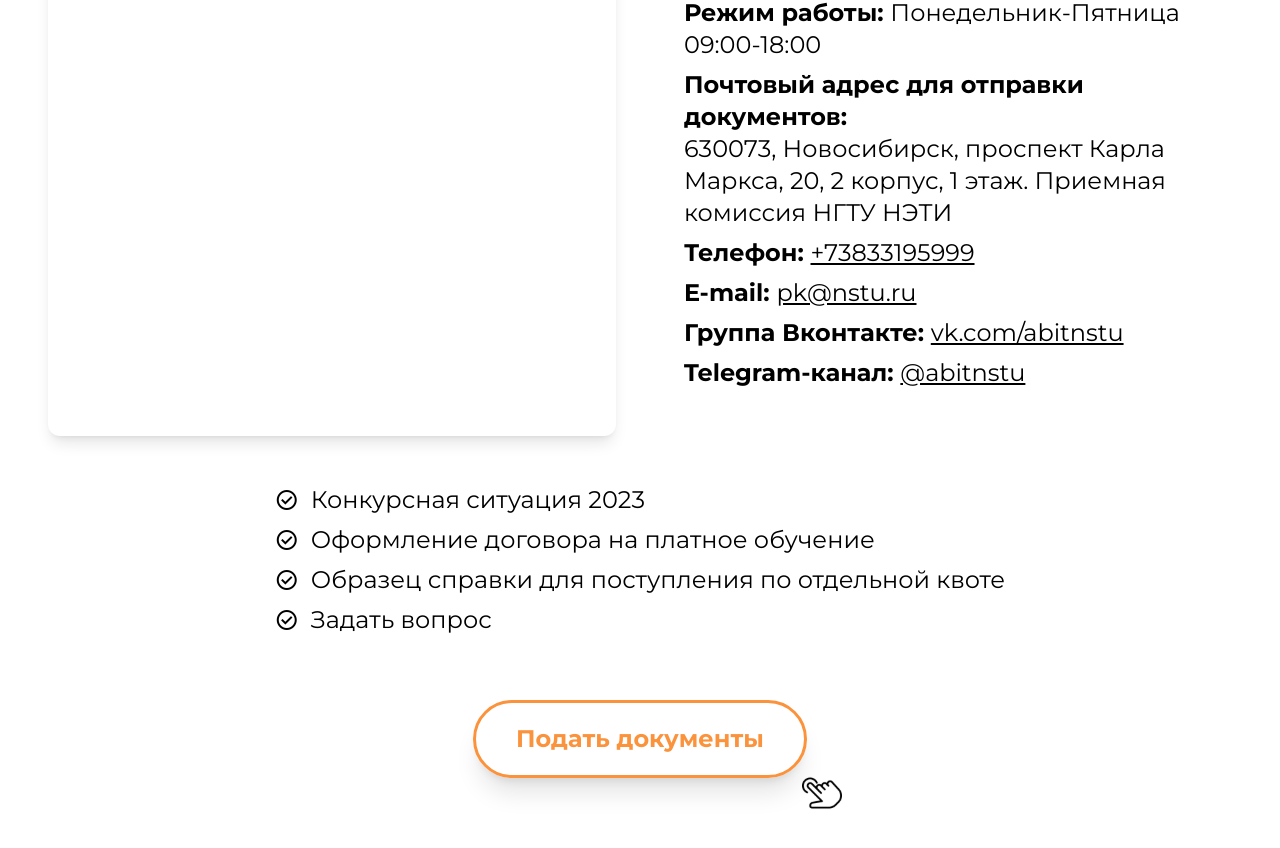
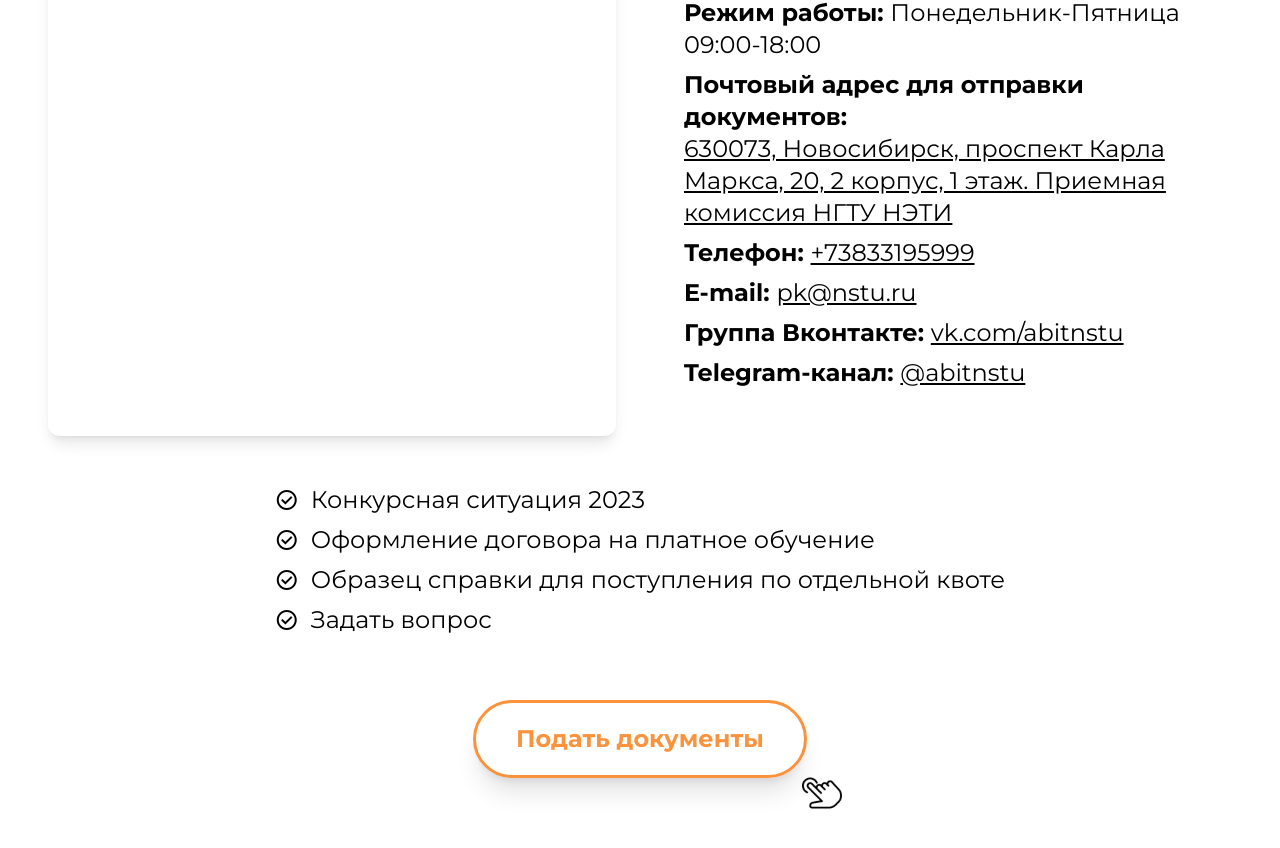
Before and after one commit to l4blee/nstu_abitur, a SvelteKit app in the folder svelte/: page / in a window 1280 px wide. Shown: the part 2354-3202 px from the top of the page. Built offline with nearby package versions, Linux system fonts and the light colour scheme; a web font is replaced by a local one.

Commit message:
mobile_upd

```diff
--- a/svelte/src/routes/+page.svelte
+++ b/svelte/src/routes/+page.svelte
@@ -24,7 +24,7 @@
                 </a>
                 <div class='absolute flex bottom-[-1.5rem] bg-white text-gray-400 rounded-full p-2 h-12 w-[70%] shadow-lg items-center left-0 right-0 mx-auto'>
                     <span class='icon text-black mr-2'>search</span>
-                    <span class='font-mont'>Поиск</span>
+                    <input class='font-mont' placeholder="Поиск"/>
                 </div>
             </div>
 
@@ -145,7 +145,8 @@
                     <h2 class="font-bold">Режим работы:
                         <span class="font-normal">Понедельник-Пятница 09:00-18:00</span></h2>
                     <h2 class="font-bold">Почтовый адрес для отправки документов:<br/>
-                        <span class="font-normal">630073, Новосибирск, проспект Карла Маркса, 20, 2 корпус, 1 этаж. Приемная комиссия НГТУ НЭТИ</span></h2>
+                        <a href='geo:124.028582,-29.201930' class="font-normal underline">630073, Новосибирск, проспект Карла Маркса, 20, 2 корпус, 1 этаж. Приемная комиссия НГТУ НЭТИ</a>
+                    </h2>
                     <h2 class="font-bold">Телефон:
                         <a href="tel:+73833195999" class="font-normal underline">+73833195999</a></h2>
                     <h2 class="font-bold">E-mail:
@@ -176,6 +177,4 @@
             </a>
             <img class='absolute right-[-35px] bottom-[-35px]' src={touch} alt='touch'/>
         </div>
-        <!-- <div class='mt-10 lg:mt-16 px-2 mx-auto'>
-        </div> -->
     </div>
```
